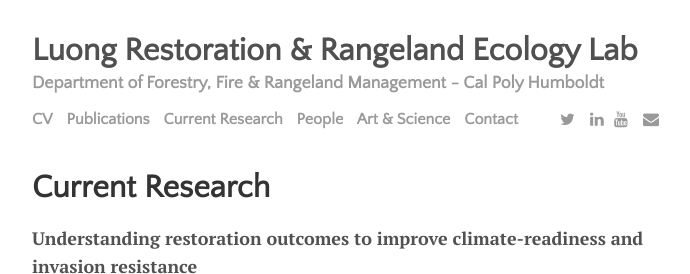
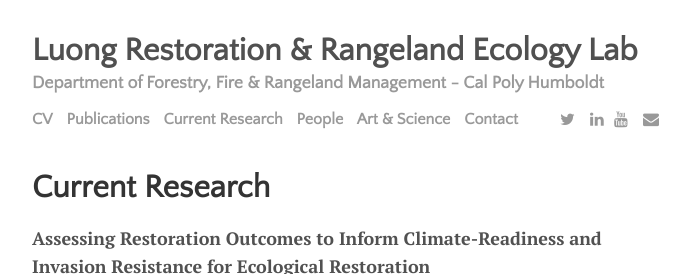
Before and after one commit to austinluong/justinluong.com, a Jekyll site: the page built from menu/currentresearch.md, in a window 1280 px wide and 900 px high, cut to the strip 0-274 px from the top of the window. Shown: the whole strip, without its empty margins (292-982 px from the left). Built offline with Jekyll 4.4.1, drawn with Linux system fonts in a browser that asks for light colours; nearby versions of some CDN libraries.

Commit message:
Update currentresearch.md

```diff
--- a/menu/currentresearch.md
+++ b/menu/currentresearch.md
@@ -2,7 +2,7 @@
 layout: current-research
 title: Current Research
 sections:
-    - title: "Understanding restoration outcomes to improve climate-readiness and invasion resistance"
+    - title: "Assessing Restoration Outcomes to Inform Climate-Readiness and Invasion Resistance for Ecological Restoration"
       image:
           name: JustinUmbrella.jpg
           alt: Justin taking data at a restoration site in Watsonville California while holding an umbrella
```
